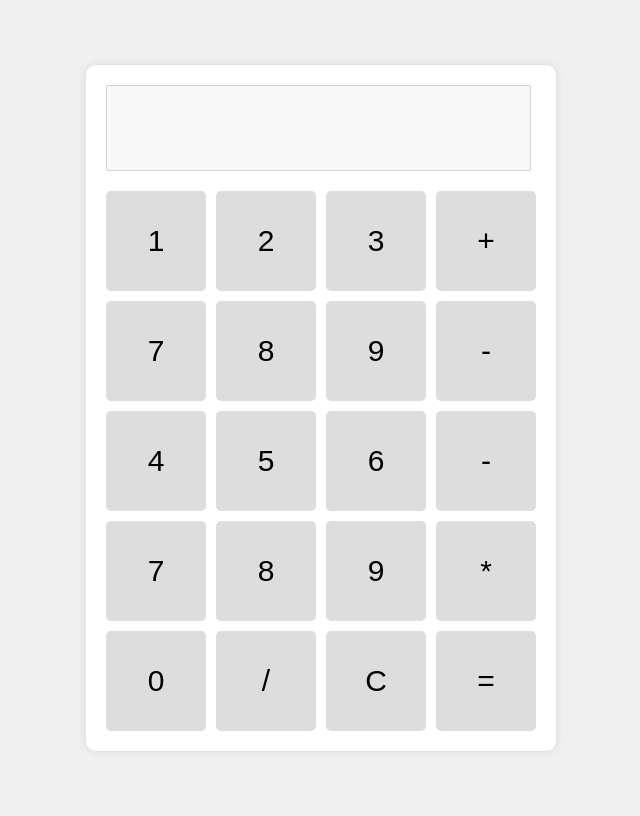
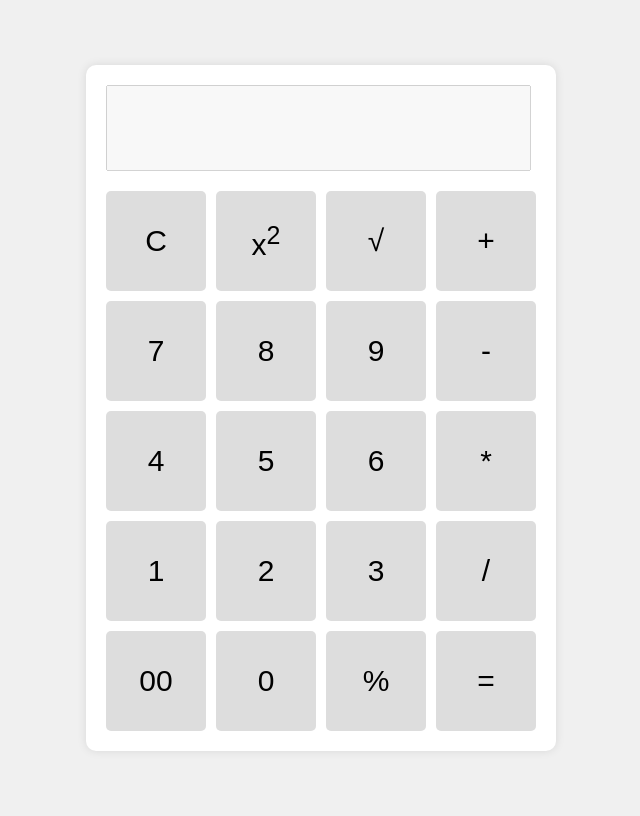
Before and after one commit to Translation-regulator/Calculator, a Flask app: page / in a window 1280 px wide. Shown: the whole page, without its empty margins (319-959 px from the left). Run offline with Flask 3, Linux system fonts and the light colour scheme.

Commit message:
新增按紐

```diff
--- a/templates/index.html
+++ b/templates/index.html
@@ -12,9 +12,9 @@
         <input type="text" id="expression" disabled>
         <!-- 計算機的按鈕 -->
         <div class="buttons">
-            <button onclick="appendToExpression('1')">1</button>
-            <button onclick="appendToExpression('2')">2</button>
-            <button onclick="appendToExpression('3')">3</button>
+    <button onclick="clearExpression()">C</button>
+    <button onclick="calculateSquare()">x<sup>2</sup></button>
+    <button onclick="calculateSquareRoot()">√</button>
     <button onclick="appendToExpression('+')">+</button>
     <button onclick="appendToExpression('7')">7</button>
     <button onclick="appendToExpression('8')">8</button>
@@ -23,14 +23,14 @@
     <button onclick="appendToExpression('4')">4</button>
     <button onclick="appendToExpression('5')">5</button>
     <button onclick="appendToExpression('6')">6</button>
-            <button onclick="appendToExpression('-')">-</button>
-            <button onclick="appendToExpression('7')">7</button>
-            <button onclick="appendToExpression('8')">8</button>
-            <button onclick="appendToExpression('9')">9</button>
     <button onclick="appendToExpression('*')">*</button>
+    <button onclick="appendToExpression('1')">1</button>
+    <button onclick="appendToExpression('2')">2</button>
+    <button onclick="appendToExpression('3')">3</button>
+    <button onclick="appendToExpression('/')">/</button>
+    <button onclick="appendToExpression('00')">00</button>
     <button onclick="appendToExpression('0')">0</button>
-            <button onclick="appendToExpression('/')">/</button>
-            <button onclick="clearExpression()">C</button>
+    <button onclick="calculatePercentage()">%</button>
     <button onclick="calculate()">=</button>
 </div>
 
```
Lines whose indentation alone changed are shown as unchanged.
